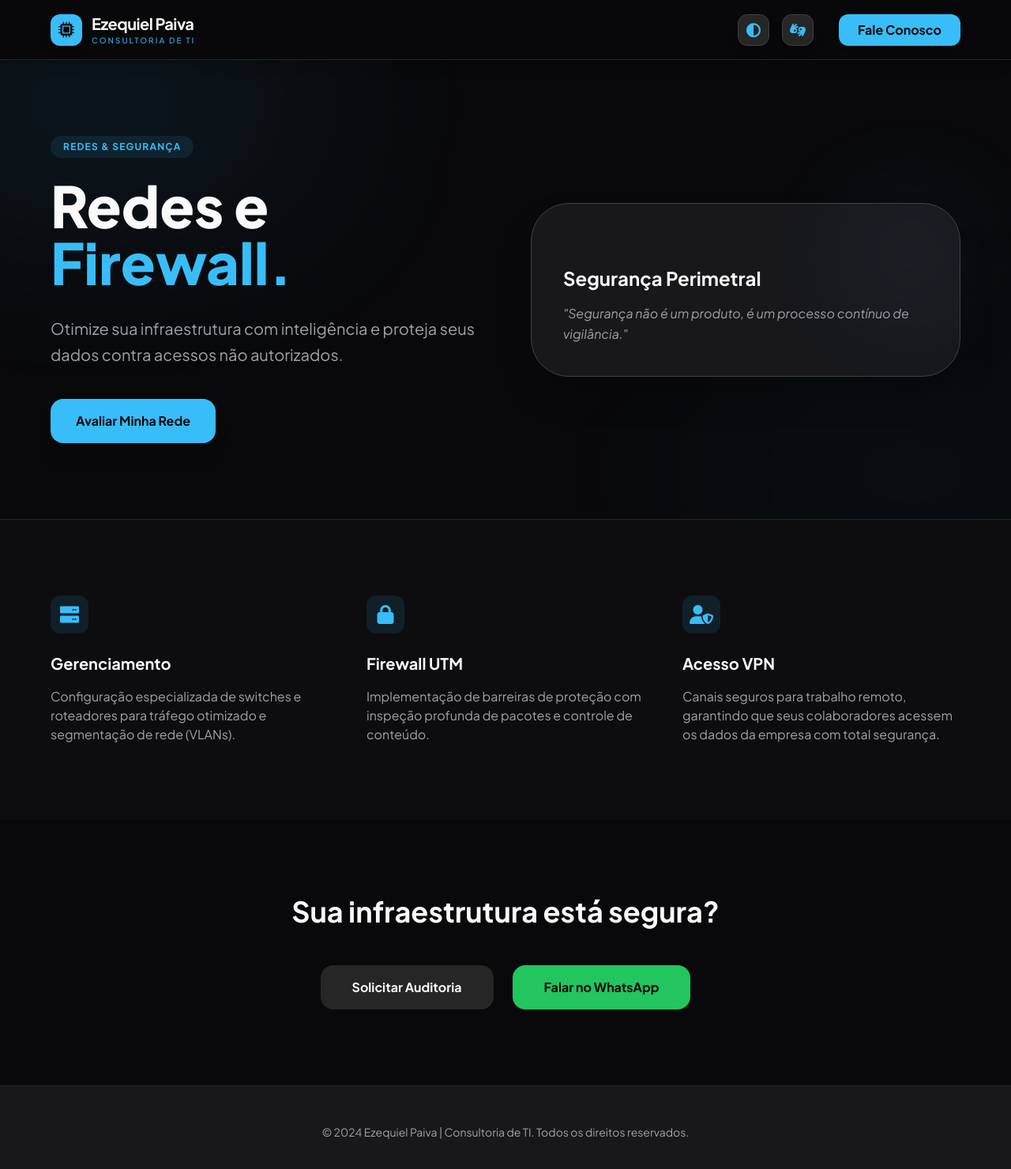
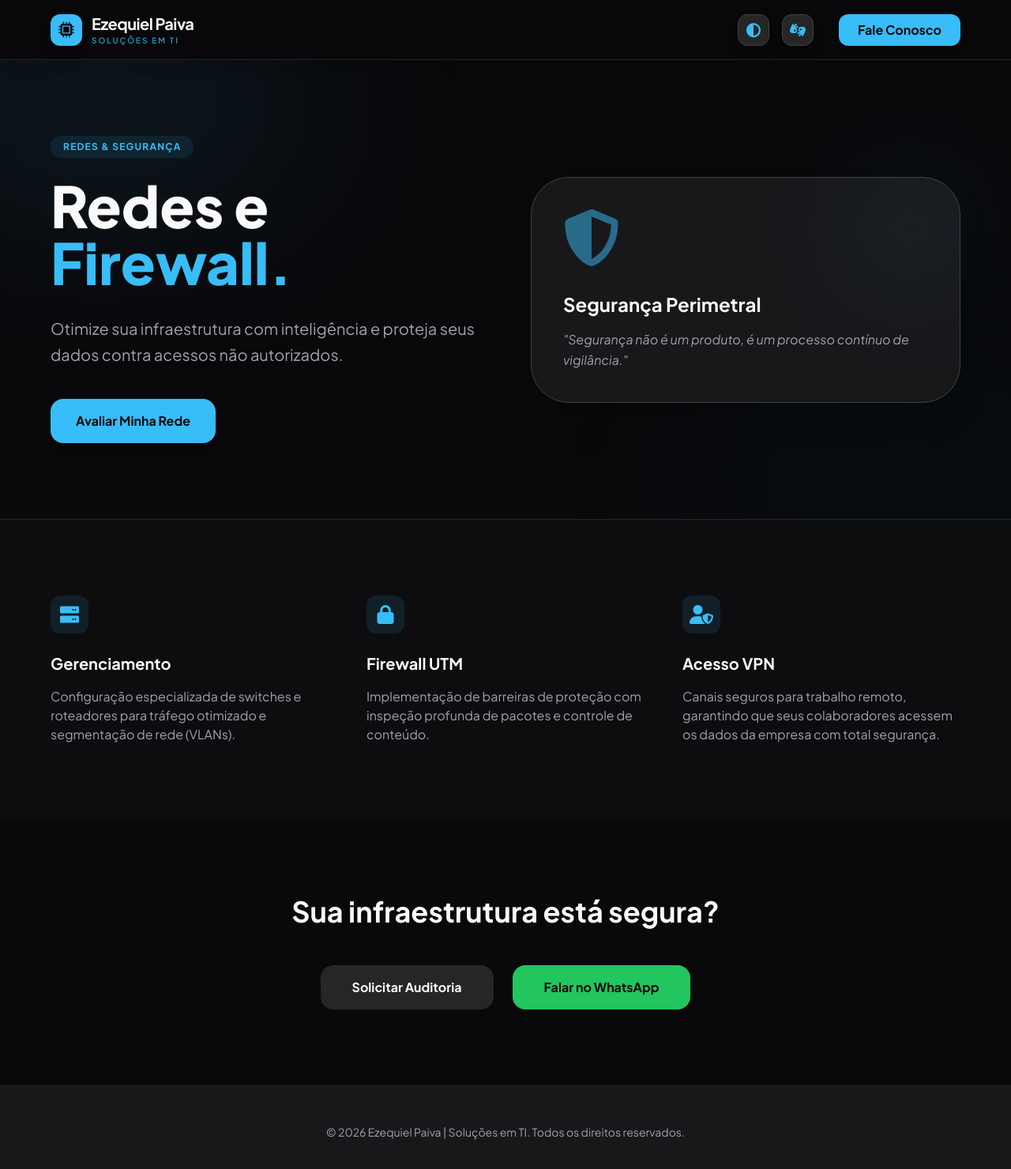
Before and after one commit to EzequielPaiva96/EzequielPaiva, a plain HTML site: page servicos/consultoria-rede-firewall.html in a window 1280 px wide. Shown: the whole page at 79% size. Drawn offline with nearby package versions, Linux system fonts and the light colour scheme.

Commit message:
feat: Add multiple new service pages for various IT solutions and update `script.js`.

```diff
--- a/script.js
+++ b/script.js
@@ -42,4 +42,8 @@ document.addEventListener('DOMContentLoaded', () => {
     if (localStorage.getItem('altoContraste') === 'true') {
         document.documentElement.classList.add('alto-contraste');
     }
+
+    // Footer Date logic
+    const yearSpan = document.getElementById('current-year');
+    if (yearSpan) yearSpan.textContent = new Date().getFullYear();
 });
--- a/servicos/consultoria-rede-firewall.html
+++ b/servicos/consultoria-rede-firewall.html
@@ -12,7 +12,7 @@
     </script>
     <meta charset="UTF-8">
     <meta name="viewport" content="width=device-width, initial-scale=1.0">
-    <title>Consultoria de Rede e Firewall | Ezequiel Paiva - Consultoria de TI</title>
+    <title>Consultoria de Rede e Firewall | Ezequiel Paiva - Soluções em TI</title>
     <meta name="description" content="Segurança de perímetro e otimização de redes corporativas. Implementação de Firewalls robustos para proteção total.">
     <link rel="canonical" href="https://ezequielpaiva.com.br/servicos/consultoria-rede-firewall.html">
     <script src="https://cdn.tailwindcss.com"></script>
@@ -50,7 +50,7 @@
                 </div>
                 <div class="flex flex-col">
                     <span class="text-xl font-bold tracking-tight text-texto-claro group-hover:text-acento transition-colors">Ezequiel Paiva</span>
-                    <span class="text-[10px] uppercase tracking-[0.2em] font-semibold text-acento/80">Consultoria de TI</span>
+                    <span class="text-[10px] uppercase tracking-[0.2em] font-semibold text-acento/80">Soluções em TI</span>
                 </div>
             </a>
 
@@ -95,7 +95,7 @@
                         <div class="p-10 bg-cartao border border-neutral-700 rounded-[48px] shadow-2xl overflow-hidden group">
                            <div class="absolute top-0 right-0 w-32 h-32 bg-acento/10 blur-3xl rounded-full"></div>
                            <div class="relative z-10">
-                                <i class="fas fa-shield-halved text-7xl text-acento mb-8 opacity-50 group-hover:opacity-100 transition-opacity"></i>
+                                <i class="fas fa-shield text-7xl text-acento mb-8 opacity-50 group-hover:opacity-100 transition-opacity"></i>
                                 <h3 class="text-2xl font-bold mb-4">Segurança Perimetral</h3>
                                 <p class="text-texto-secundario leading-relaxed italic mb-0">"Segurança não é um produto, é um processo contínuo de vigilância."</p>
                            </div>
@@ -150,7 +150,7 @@
 
     <footer class="bg-cartao border-t border-neutral-800 py-12">
         <div class="max-w-7xl mx-auto px-4 text-center">
-            <p class="text-texto-secundario text-sm">&copy; 2024 Ezequiel Paiva | Consultoria de TI. Todos os direitos reservados.</p>
+            <p class="text-texto-secundario text-sm">&copy; <span id="current-year"></span> Ezequiel Paiva | Soluções em TI. Todos os direitos reservados.</p>
         </div>
     </footer>
 
```
Also changed, not shown: servicos/automacao.html (+3 -3 lines), servicos/cabeamento-estruturado.html (+3 -3 lines), servicos/captive-portal.html (+3 -3 lines), servicos/cftv.html (+3 -3 lines), servicos/ciberseguranca.html (+3 -3 lines), servicos/desenvolvimento.html (+3 -3 lines), servicos/hardware.html (+3 -3 lines), servicos/ongs.html (+3 -3 lines), servicos/reparo-impressoras.html (+3 -3 lines), servicos/sites.html (+3 -3 lines), servicos/treinamento-produtividade.html (+3 -3 lines).
